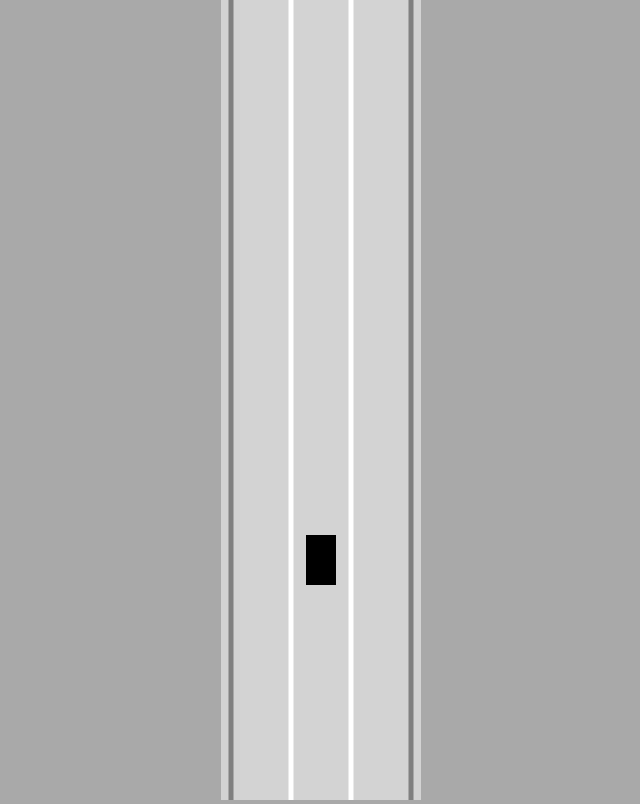
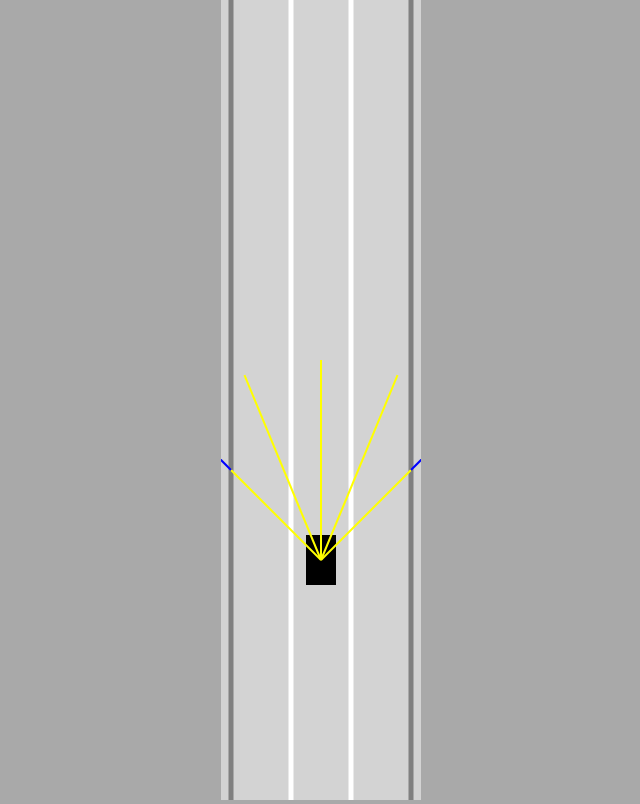
Before and after one commit to 6eorg/self-driving-car, a plain HTML site: page index.html in a window 1280 px wide. Shown: the whole page, without its empty margins (319-959 px from the left). Drawn offline with Linux system fonts and the light colour scheme.

Commit message:
added sensors

```diff
--- a/car.js
+++ b/car.js
@@ -15,11 +15,14 @@ class Car {
 
         this.angle = 0;
 
+        this.sensor = new Sensor(this);
         this.controls = new Controls()
     }
 
-    update() {
+    update(roadBorders) {
         this.#move()
+        //update sensor as well
+        this.sensor.update(roadBorders);
 
     }
 
@@ -43,6 +46,9 @@ class Car {
 
         //restore the previous saved context
         ctx.restore();
+
+        //car has the responsibility to draw the context
+        this.sensor.draw(ctx)
     }
 
     #move() {
--- a/index.html
+++ b/index.html
@@ -9,6 +9,7 @@
 <body>
     <canvas id="myCanvas"></canvas>
     <script src="car.js"></script>
+    <script src="sensor.js"></script>
     <script src="controls.js"></script>
     <script src="road.js"></script>
     <script src="utils.js"></script>
--- a/main.js
+++ b/main.js
@@ -17,7 +17,7 @@ const car = new Car(road.getLaneCenter(1), 100, 30, 50)
 animate();
 
 function animate(){
-    car.update();
+    car.update(road.borders);
     //this clears the canvas
     canvas.height = window.innerHeight
 
--- /dev/null
+++ b/sensor.js
@@ -0,0 +1,120 @@
+class Sensor {
+    constructor(car){
+        this.car = car;
+        this.rayCount = 5;
+        this.rayLength = 200;
+        //angles where Sensors are (Pi/4 = 180 degree / 4 = 45 degree)
+        this.raySpread=Math.PI/2
+
+        //to store the rays
+        this.rays = []
+
+        //array to store the intersections/obstacles read by the sensors
+        this.readings = []
+    }
+
+
+    update(roadBorders) {
+        this.#castRays();
+
+        this.readings = []
+        //loop over array
+        for(let i = 0; i< this.rays.length; i++){
+            const reading = this.#getReading(this.rays[i], roadBorders)
+            this.readings.push(reading)
+        }
+    }
+
+
+    #getReading(ray, roadBorders) {
+        //check to see whre the ray touches the road border resp. the nearest object
+        //find all touches and return the closest one (as a real sensor only detects the nearest object)
+        const touches = [];
+        for(let i = 0; i< roadBorders.length; i++){
+            //pass 4 points (2 lines to the method to see wether and where they touch)
+            const touch = getIntersection(ray[0], ray[1], roadBorders[i][0], roadBorders[i][1]);
+
+            if(touch){
+                touches.push(touch);
+            }
+        }
+
+        //if we have no touches, there are no readings
+        if(touches.length == 0){
+            //return null. we have to return something to push to the array
+            //when we return null, the null gets pushed. (the readings array have to be same length as rays array resp. indx of readings has to correspond with index of ray)
+            return null;
+        }else{
+            //return point of intersection which is nearest to the car
+            const offsets = touches.map(touch => touch.offset);
+            const minOffset = Math.min(...offsets);
+            return touches.find(touch => touch.offset = minOffset);
+        }
+    }
+
+    #castRays(){
+        this.rays = [];
+        for (let i = 0; i<this.rayCount; i++){
+            //angle of specific ray
+            const rayAngle = lerp(this.raySpread/2,
+            -this.raySpread/2,
+            this.rayCount == 1?0.5: i/(this.rayCount-1))+this.car.angle;
+
+            //startPoint & endPoint of Ray
+            const start = {x: this.car.x, y: this.car.y};
+            const end = {
+                //end is car + the length of the ray in the angle of the ray
+                x: this.car.x - Math.sin(rayAngle)*this.rayLength,
+                y: this.car.y - Math.cos(rayAngle)*this.rayLength
+            }
+            this.rays.push([start, end])
+        }
+    }
+
+    draw(ctx){
+        //loop over array with rays
+        for(let i = 0; i< this.rayCount; i++){
+            //endpoint
+            let end = this.rays[i][1];
+            //if the ray has a reading, we replace the endpoint with this point
+            // (so we can change the color to draw at this point)
+            if(this.readings[i]){
+                end = this.readings[i];
+            }
+
+            //draw ray from car to the touching point
+            ctx.beginPath();
+            ctx.lineWidth = 2;
+            ctx.strokeStyle="yellow"
+            //move to start location (1. point in array)
+            ctx.moveTo(
+                this.rays[i][0].x,
+                this.rays[i][0].y
+            );
+            //line to end location (2. point in array)
+            ctx.lineTo(
+                end.x,
+                end.y
+            );
+            ctx.stroke();
+
+
+            //draw ray from its end point to the touching point
+            ctx.beginPath();
+            ctx.lineWidth = 2;
+            ctx.strokeStyle="blue"
+            //move to start location (1. point in array)
+            ctx.moveTo(
+                this.rays[i][1].x,
+                this.rays[i][1].y
+            );
+            //line to end location (2. point in array)
+            ctx.lineTo(
+                end.x,
+                end.y
+            );
+            ctx.stroke();
+
+        }
+    }
+}
--- a/utils.js
+++ b/utils.js
@@ -4,3 +4,24 @@ function lerp(A,B,t){
     //move from left to right
     return A+(B-A)*t;
 }
+
+//get intersection between 4 points (2 vectors)
+function getIntersection(A,B,C,D){
+    const tTop = (D.x-C.x)*(A.y-C.y)-(D.y-C.y)*(A.x-C.x);
+    const uTop = (C.y-A.y)*(A.x-B.x)-(C.x-A.x)*(A.y-B.y);
+    const bottom = (D.y-C.y)*(B.x-A.x)-(D.x-C.x)*(B.y-A.y);
+
+    if(bottom != 0){
+        const t = tTop/bottom;
+        const u = uTop/bottom;
+        if(t>=0 && t<=1 && u>=0 && u<=1){
+            return {
+                x: lerp(A.x, B.x,t),
+                y: lerp(A.y, B.y, t),
+                offset: t
+            }
+        }
+    }
+
+    return null
+}
```
